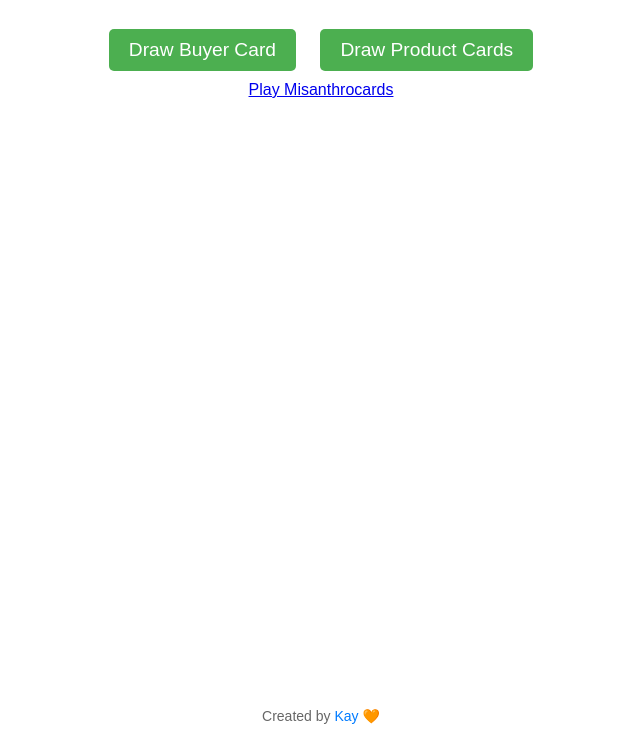
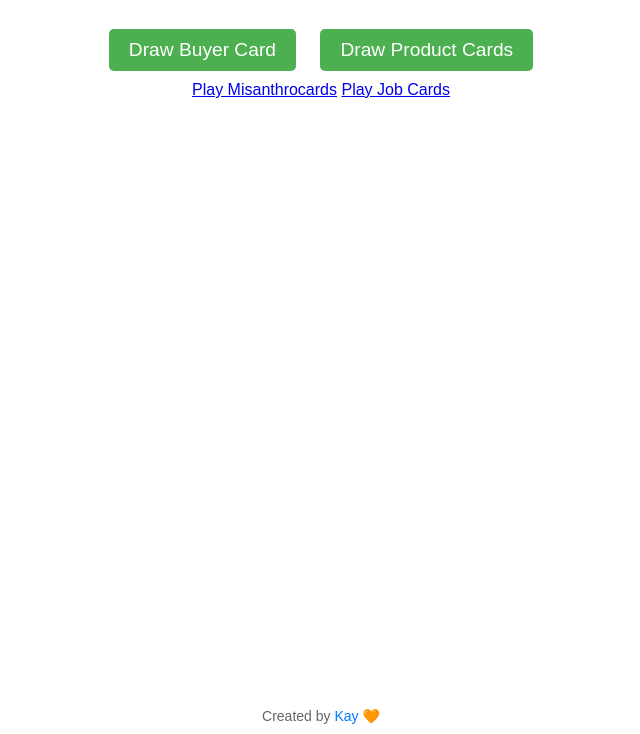
Before and after one commit to kay-who-codes/Invention-Cards, a plain HTML site: page index.html in a window 1280 px wide. Shown: the part 66-800 px from the top of the page, without its empty margins (319-959 px from the left). Drawn offline with Linux system fonts and the light colour scheme.

Commit message:
Update index.html

```diff
--- a/index.html
+++ b/index.html
@@ -21,6 +21,7 @@
     <!-- Other Games -->
     <div id="Other Games">
         <a href="https://kay-who-codes.github.io/Misanthrocards/" target="_blank">Play Misanthrocards</a>
+        <a href="https://kay-who-codes.github.io/Job-Cards/" target="_blank">Play Job Cards</a>
     </div>
 
     <div id="card-display" class="hidden">
```
